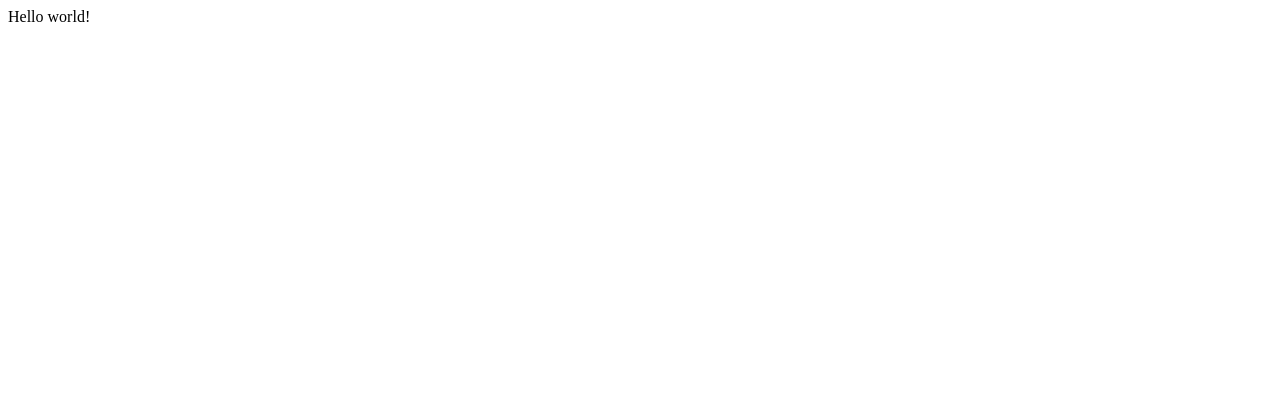
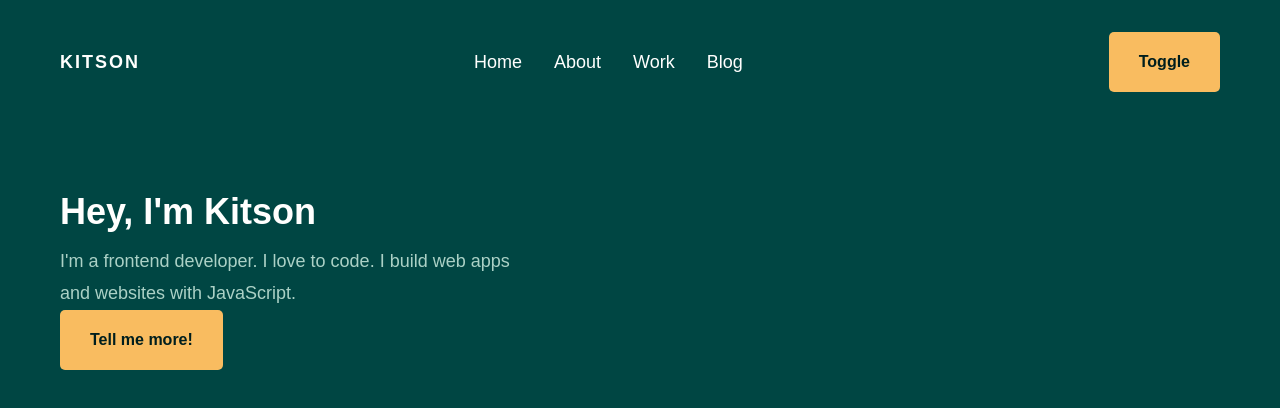
Before and after one commit to KitsonBroadhurst/kitsonbroadhurst, a Gatsby site: page / in a window 1280 px wide. Built offline with nearby package versions, Linux system fonts and the light colour scheme; Gatsby itself is replaced by a stand-in of ours.

Commit message:
initial commit

```diff
--- a/gatsby-config.js
+++ b/gatsby-config.js
@@ -6,5 +6,5 @@
 
 module.exports = {
   /* Your site config here */
-  plugins: [],
+  plugins: [`gatsby-plugin-styled-components`],
 }
--- a/package.json
+++ b/package.json
@@ -14,9 +14,12 @@
     "test": "echo \"Write tests! -> https://gatsby.dev/unit-testing\" && exit 1"
   },
   "dependencies": {
+    "babel-plugin-styled-components": "^1.10.7",
     "gatsby": "^2.23.12",
+    "gatsby-plugin-styled-components": "^3.3.9",
     "react": "^16.12.0",
-    "react-dom": "^16.12.0"
+    "react-dom": "^16.12.0",
+    "styled-components": "^5.1.1"
   },
   "devDependencies": {
     "prettier": "2.0.5"
--- /dev/null
+++ b/src/components/button.js
@@ -0,0 +1,16 @@
+import styled from 'styled-components'
+
+const Button = styled.button`
+  display: inline-block;
+  font-size: 16px;
+  font-weight: 700;
+  line-height: 1;
+  text-decoration: none;
+  border: 0;
+  border-radius: 5px;
+  padding: 22px 30px;
+  &:focus {
+    outline: none;
+  }
+`
+export default Button
--- /dev/null
+++ b/src/components/container.js
@@ -0,0 +1,27 @@
+import styled from 'styled-components'
+
+const Container = styled.div`
+  max-width: 1160px;
+  margin-right: auto;
+  margin-left: auto;
+
+  @media only screen and (max-width: 1199px) {
+    max-width:960px
+  }
+
+  @media only screen and (max-width: 991px) {
+    max-width:720px
+  }
+
+  @media only screen and (max-width: 767px) {
+    max-width:540px
+  }
+
+  @media only screen and (max-width: 575px) {
+    max-width:100%;
+    padding-right: 1rem;
+    padding-left: 1rem;
+  }
+`
+
+export default Container
--- /dev/null
+++ b/src/components/globalStyles.js
@@ -0,0 +1,32 @@
+import { createGlobalStyle } from "styled-components"
+
+export const GlobalStyles = createGlobalStyle`
+  * {
+    box-sizing: border-box;
+    padding: 0;
+    margin: 0;
+  }
+
+  html, body {
+    width: 100%;
+    height: 100%;
+  }
+
+  body {
+    margin: 0;
+    background: ${({ theme }) => theme.background};
+    color: ${({ theme }) => theme.text};
+    font-family: proxima-nova, sans-serif;
+    font-size: 18px;
+    line-height: 1.8;
+    font-weight: 400;
+    transition: all 0.50s linear;
+    h1, h2, h3, h4, h5 {
+      color: ${({ theme }) => theme.heading};
+    }
+    button {
+      background: ${({ theme }) => theme.button};
+      color: ${({ theme }) => theme.buttonText};
+    }
+  }
+`
--- /dev/null
+++ b/src/components/layout.js
@@ -0,0 +1,21 @@
+import React, { useState } from "react"
+import { ThemeProvider } from "styled-components"
+import { lightTheme, darkTheme } from "./themes"
+import { GlobalStyles } from "./globalStyles"
+import Nav from './nav'
+
+export default function Layout({ children }) {
+  const [theme, setTheme] = useState('dark')
+  const toggleTheme = () =>{
+    theme === 'light' ? setTheme('dark') : setTheme('light')
+  }
+  return (
+    <ThemeProvider theme={theme === 'light' ? lightTheme : darkTheme}>
+      <>
+        <GlobalStyles />
+        <Nav toggle={ toggleTheme } />
+        { children }
+      </>
+    </ThemeProvider>
+  )
+}
--- /dev/null
+++ b/src/components/nav.js
@@ -0,0 +1,101 @@
+import React from 'react'
+import styled from 'styled-components'
+import Button from './button'
+import Container from './container'
+
+const Header = styled.header`
+  position: absolute;
+  top: 0;
+  right: 0;
+  left: 0;
+  z-index: 1000;
+  padding-top: 2rem;
+  padding-bottom: 2rem;
+
+  .header__inner {
+    display flex;
+    align-items: center;
+    justify-content: space-between;
+  }
+
+  .header__logo {
+    text-decoration: none;
+    display: flex;
+    align-items: center;
+  }
+
+  .header__logo img {
+    margin-right: 1rem;
+  }
+
+  .header__logo span {
+    font-size: 18px;
+    font-weight: 700;
+    letter-spacing: 2px;
+    text-transform: uppercase;
+    color: ${({ theme }) => theme.heading};
+  }
+
+  .header__main-nav {
+    display: block;
+  }
+
+  .header__main-nav ul {
+    display: flex;
+    align-items: center;
+    list-style-type: none;
+    padding-left: 0;
+    margin-top: 0;
+    margin-bottom: 0;
+  }
+
+  .header__main-nav li {
+    margin-right: 2rem;
+  }
+
+  .header__main-nav a {
+    text-decoration: none;
+    color: ${({ theme }) => theme.heading};
+  }
+
+  .header__main-nav a:hover {
+    color: ${({ theme }) => theme.text};
+  }
+`
+
+const Nav = ({ toggle }) => (
+  <Header>
+    <Container>
+      <div className="header__inner">
+        <div>
+          <a className="header__logo" href="#">
+            <span>Kitson</span>
+          </a>
+        </div>
+        <div>
+          <nav className="header__main-nav">
+            <ul>
+              <li>
+                <a href="#">Home</a>
+              </li>
+              <li>
+                <a href="#">About</a>
+              </li>
+              <li>
+                <a href="#">Work</a>
+              </li>
+              <li>
+                <a href="#">Blog</a>
+              </li>
+            </ul>
+          </nav>
+        </div>
+        <div>
+          <Button onClick={ toggle }>Toggle</Button>
+        </div>
+      </div>
+    </Container>
+  </Header>
+)
+
+export default Nav
--- /dev/null
+++ b/src/components/themes.js
@@ -0,0 +1,24 @@
+export const lightTheme = {
+  background: '#f8f5f2',
+  heading: '#232323',
+  text: '#222525',
+  button: '#078080',
+  buttonText: '#232323',
+  secondaryBackground: '#fffffe',
+  secondaryHeadline: '#232323',
+  secondaryText: '#222525',
+  tertiary: '#f45d48',
+  highlight: '#078080'
+}
+export const darkTheme = {
+  background: '#004643',
+  heading: '#fffffe',
+  text: '#abd1c6',
+  button: '#f9bc60',
+  buttonText: '#001e1d',
+  secondaryBackground: '#abd1c6',
+  secondaryHeadline: '#001e1d',
+  secondaryText: '#0f3433',
+  tertiary: '#e16162',
+  highlight: '#f9bc60'
+}
--- a/src/pages/index.js
+++ b/src/pages/index.js
@@ -1,5 +1,36 @@
 import React from "react"
+import styled from 'styled-components'
+import Layout from '../components/layout'
+import Button from '../components/button'
+import Container from '../components/container'
 
-export default function Home() {
-  return <div>Hello world!</div>
+const Hero = styled.div`
+  .hero__inner {
+    position: relative;
+    padding-top: 180px;
+    padding-bottom: 465px;
+  }
+
+  .hero__content {
+    max-width: 460px;
+  }
+`
+
+export default function Home(props) {
+  console.log('props is ', props)
+  return (
+    <Layout>
+      <Container>
+        <Hero>
+          <div className="hero__inner">
+            <div className="hero__content">
+              <h1>Hey, I'm Kitson</h1>
+              <p>I'm a frontend developer. I love to code. I build web apps and websites with JavaScript.</p>
+              <Button>Tell me more!</Button>
+            </div>
+          </div>
+        </Hero>
+      </Container>
+    </Layout>
+  )
 }
```
Also changed, not shown: src/pages/404.js (added, +12 -0 lines), 1 other file.
